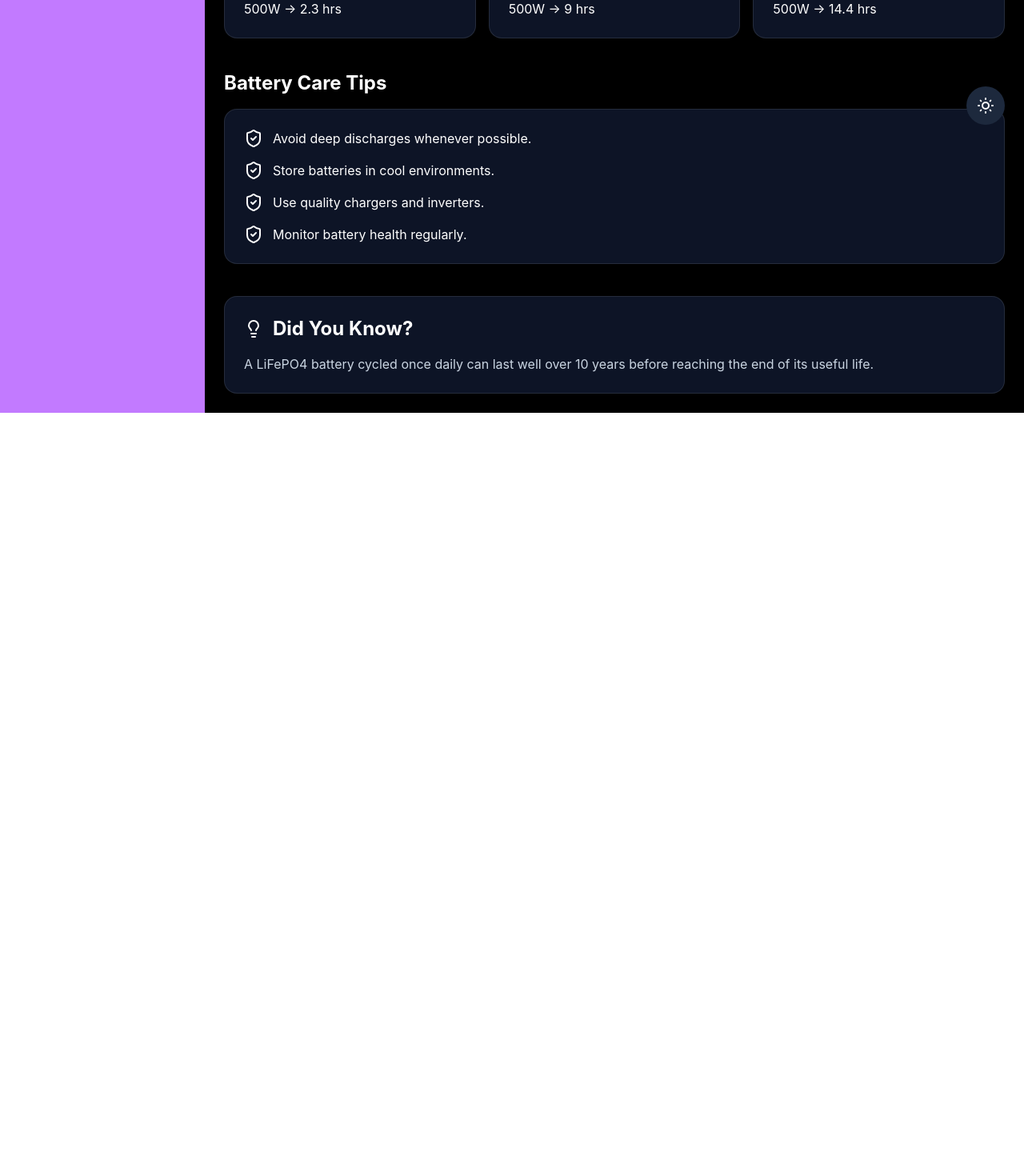
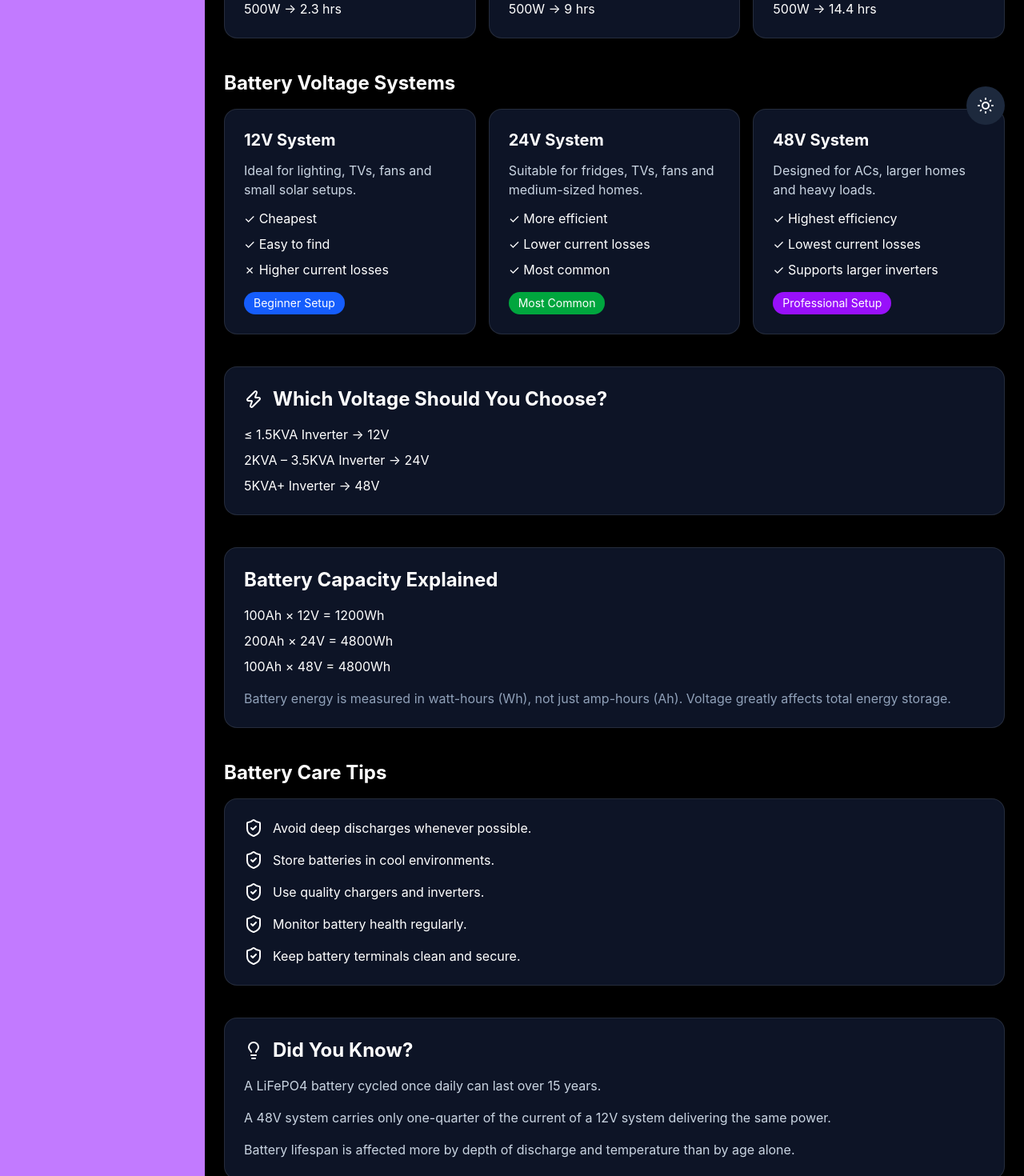
Before and after one commit to onaolapomay/My-solar-smart-plan, a React (Vite) app: page /battery-overview in a window 1280 px wide. Shown: the part 620-2090 px from the top of the page at 80% size. Before the commit the page ends 1136 px from the top, so only its background shows below. Built offline with nearby package versions, Linux system fonts and the light colour scheme.

Commit message:
updated the battery-overview again

```diff
--- a/src/pages/BatteryOverviewPage.tsx
+++ b/src/pages/BatteryOverviewPage.tsx
@@ -1,25 +1,20 @@
-import { Battery, ShieldCheck, Lightbulb, } from 'lucide-react'
+import { Battery, ShieldCheck, Zap, Lightbulb, } from 'lucide-react'
 
 const BatteryOverviewPage = () => {
   return (
     <div>
-
       <h1 className='text-3xl font-bold mb-2'>
         Battery Knowledge Center
       </h1>
 
       <p className='text-slate-400 mb-8'>
         Learn about battery technologies,
-        runtime expectations and best
-        practices for solar energy storage.
+        voltage systems, runtime expectations
+        and best practices for solar energy storage.
       </p>
 
-      {/* Battery Types */}
-
       <div className='grid grid-cols-1 md:grid-cols-2 gap-6'>
-
         <div className='bg-slate-900/90 border border-white/10 p-6 rounded-2xl'>
-
           <div className='flex items-center gap-3 mb-4'>
             <Battery />
             <h2 className='text-2xl font-bold'>
@@ -32,17 +27,15 @@ const BatteryOverviewPage = () => {
             <li>✓ 90% Depth of Discharge</li>
             <li>✓ 95% Efficiency</li>
             <li>✓ 10+ year lifespan</li>
-            <li>✓ Recommended for solar</li>
+            <li>✓ Recommended for solar systems</li>
           </ul>
 
-          <div className='mt-4 inline-block bg-green-600 px-3 py-1 rounded-full text-sm'>
+          <span className='inline-block mt-4 bg-green-600 px-3 py-1 rounded-full text-sm'>
             Best Choice
-          </div>
-
+          </span>
         </div>
 
         <div className='bg-slate-900/90 border border-white/10 p-6 rounded-2xl'>
-
           <div className='flex items-center gap-3 mb-4'>
             <Battery />
             <h2 className='text-2xl font-bold'>
@@ -53,29 +46,24 @@ const BatteryOverviewPage = () => {
           <ul className='space-y-2 text-slate-300'>
             <li>✓ Lower upfront cost</li>
             <li>✗ 500 cycles</li>
-            <li>✗ 50% DoD</li>
+            <li>✗ 50% Depth of Discharge</li>
             <li>✗ Shorter lifespan</li>
             <li>✗ Heavier</li>
           </ul>
 
-          <div className='mt-4 inline-block bg-orange-600 px-3 py-1 rounded-full text-sm'>
+          <span className='inline-block mt-4 bg-orange-600 px-3 py-1 rounded-full text-sm'>
             Budget Option
-          </div>
-
+          </span>
         </div>
-
       </div>
-
-      {/* Runtime Examples */}
 
       <h2 className='text-2xl font-bold mt-10 mb-4'>
         Runtime Examples
       </h2>
 
       <div className='grid grid-cols-1 md:grid-cols-3 gap-4'>
-
         <div className='bg-slate-900/90 border border-white/10 p-6 rounded-2xl'>
-          <h3 className='font-bold text-xl mb-3'>
+          <h3 className='text-xl font-bold mb-3'>
             1.3kWh Battery
           </h3>
 
@@ -85,7 +73,7 @@ const BatteryOverviewPage = () => {
         </div>
 
         <div className='bg-slate-900/90 border border-white/10 p-6 rounded-2xl'>
-          <h3 className='font-bold text-xl mb-3'>
+          <h3 className='text-xl font-bold mb-3'>
             5kWh Battery
           </h3>
 
@@ -95,7 +83,7 @@ const BatteryOverviewPage = () => {
         </div>
 
         <div className='bg-slate-900/90 border border-white/10 p-6 rounded-2xl'>
-          <h3 className='font-bold text-xl mb-3'>
+          <h3 className='text-xl font-bold mb-3'>
             8kWh Battery
           </h3>
 
@@ -103,19 +91,112 @@ const BatteryOverviewPage = () => {
           <p>300W → 24 hrs</p>
           <p>500W → 14.4 hrs</p>
         </div>
-
       </div>
 
-      {/* Care Tips */}
+      <h2 className='text-2xl font-bold mt-10 mb-4'>
+        Battery Voltage Systems
+      </h2>
+
+      <div className='grid grid-cols-1 md:grid-cols-3 gap-4'>
+        <div className='bg-slate-900/90 border border-white/10 p-6 rounded-2xl'>
+          <h3 className='text-xl font-bold mb-3'>
+            12V System
+          </h3>
+
+          <p className='mb-3 text-slate-300'>
+            Ideal for lighting, TVs, fans and small solar setups.
+          </p>
+
+          <ul className='space-y-2'>
+            <li>✓ Cheapest</li>
+            <li>✓ Easy to find</li>
+            <li>✗ Higher current losses</li>
+          </ul>
+
+          <span className='inline-block mt-4 bg-blue-600 px-3 py-1 rounded-full text-sm'>
+            Beginner Setup
+          </span>
+        </div>
+
+        <div className='bg-slate-900/90 border border-white/10 p-6 rounded-2xl'>
+          <h3 className='text-xl font-bold mb-3'>
+            24V System
+          </h3>
+
+          <p className='mb-3 text-slate-300'>
+            Suitable for fridges, TVs, fans and medium-sized homes.
+          </p>
+
+          <ul className='space-y-2'>
+            <li>✓ More efficient</li>
+            <li>✓ Lower current losses</li>
+            <li>✓ Most common</li>
+          </ul>
+
+          <span className='inline-block mt-4 bg-green-600 px-3 py-1 rounded-full text-sm'>
+            Most Common
+          </span>
+        </div>
+
+        <div className='bg-slate-900/90 border border-white/10 p-6 rounded-2xl'>
+          <h3 className='text-xl font-bold mb-3'>
+            48V System
+          </h3>
+
+          <p className='mb-3 text-slate-300'>
+            Designed for ACs, larger homes and heavy loads.
+          </p>
+
+          <ul className='space-y-2'>
+            <li>✓ Highest efficiency</li>
+            <li>✓ Lowest current losses</li>
+            <li>✓ Supports larger inverters</li>
+          </ul>
+
+          <span className='inline-block mt-4 bg-purple-600 px-3 py-1 rounded-full text-sm'>
+            Professional Setup
+          </span>
+        </div>
+      </div>
+
+      <div className='bg-slate-900/90 border border-white/10 p-6 rounded-2xl mt-10'>
+        <div className='flex items-center gap-3 mb-4'>
+          <Zap />
+          <h2 className='text-2xl font-bold'>
+            Which Voltage Should You Choose?
+          </h2>
+        </div>
+
+        <div className='space-y-2'>
+          <p>≤ 1.5KVA Inverter → 12V</p>
+          <p>2KVA – 3.5KVA Inverter → 24V</p>
+          <p>5KVA+ Inverter → 48V</p>
+        </div>
+      </div>
+
+      <div className='bg-slate-900/90 border border-white/10 p-6 rounded-2xl mt-10'>
+        <h2 className='text-2xl font-bold mb-4'>
+          Battery Capacity Explained
+        </h2>
+
+        <div className='space-y-2'>
+          <p>100Ah × 12V = 1200Wh</p>
+          <p>200Ah × 24V = 4800Wh</p>
+          <p>100Ah × 48V = 4800Wh</p>
+        </div>
+
+        <p className='text-slate-400 mt-4'>
+          Battery energy is measured in watt-hours (Wh), not just amp-hours (Ah).
+          Voltage greatly affects total energy storage.
+        </p>
+      </div>
 
       <h2 className='text-2xl font-bold mt-10 mb-4'>
         Battery Care Tips
       </h2>
 
       <div className='bg-slate-900/90 border border-white/10 p-6 rounded-2xl'>
-
         <div className='space-y-4'>
-
           <div className='flex items-center gap-3'>
             <ShieldCheck />
             <p>Avoid deep discharges whenever possible.</p>
@@ -136,14 +217,14 @@ const BatteryOverviewPage = () => {
             <p>Monitor battery health regularly.</p>
           </div>
 
+          <div className='flex items-center gap-3'>
+            <ShieldCheck />
+            <p>Keep battery terminals clean and secure.</p>
+          </div>
         </div>
-
       </div>
 
-      {/* Did You Know */}
-
       <div className='bg-slate-900/90 border border-white/10 p-6 rounded-2xl mt-10'>
-
         <div className='flex items-center gap-3 mb-4'>
           <Lightbulb />
           <h2 className='text-2xl font-bold'>
@@ -151,14 +232,20 @@ const BatteryOverviewPage = () => {
           </h2>
         </div>
 
-        <p className='text-slate-300'>
-          A LiFePO4 battery cycled once daily
-          can last well over 10 years before
-          reaching the end of its useful life.
-        </p>
+        <div className='space-y-4 text-slate-300'>
+          <p>
+            A LiFePO4 battery cycled once daily can last over 15 years.
+          </p>
 
+          <p>
+            A 48V system carries only one-quarter of the current of a 12V system delivering the same power.
+          </p>
+
+          <p>
+            Battery lifespan is affected more by depth of discharge and temperature than by age alone.
+          </p>
+        </div>
       </div>
-
     </div>
   )
 }
```
